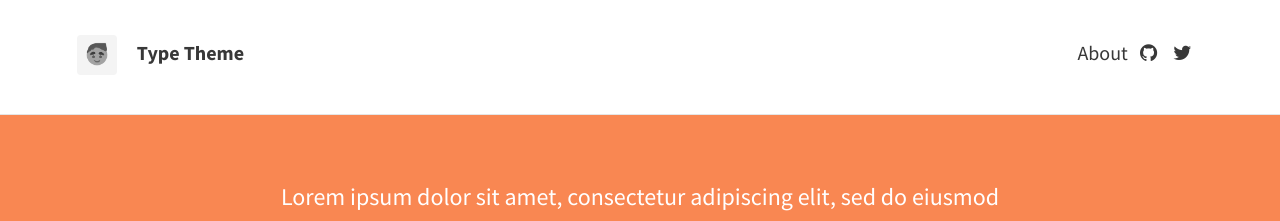
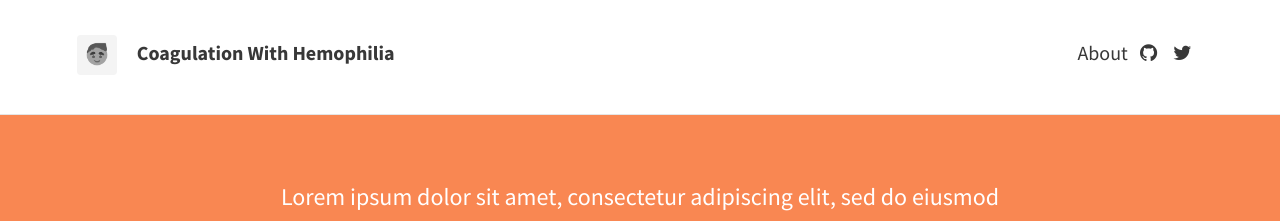
Before and after one commit to k-sunilphani/hyhemophilia.github.io, a Jekyll site: the page built from index.html, in a window 1280 px wide. Shown: the top 221 px of the page. Built offline with Jekyll 4.4.1, drawn with Linux system fonts in a browser that asks for light colours; nearby versions of some CDN libraries; the list of posts is cut into pages by our own code.

Commit message:
Updated _config.yml

```diff
--- a/_config.yml
+++ b/_config.yml
@@ -5,7 +5,7 @@ url: "http://example.com" # the base hostname & protocol for your site
 # THEME-SPECIFIC CONFIGURATION
 theme_settings:
   # Meta
-  title: Type Theme
+  title: Coagulation With Hemophilia
   avatar: avatar.png
   gravatar: # Email MD5 hash
   description: "A website with blog posts and pages" # used by search engines
```
